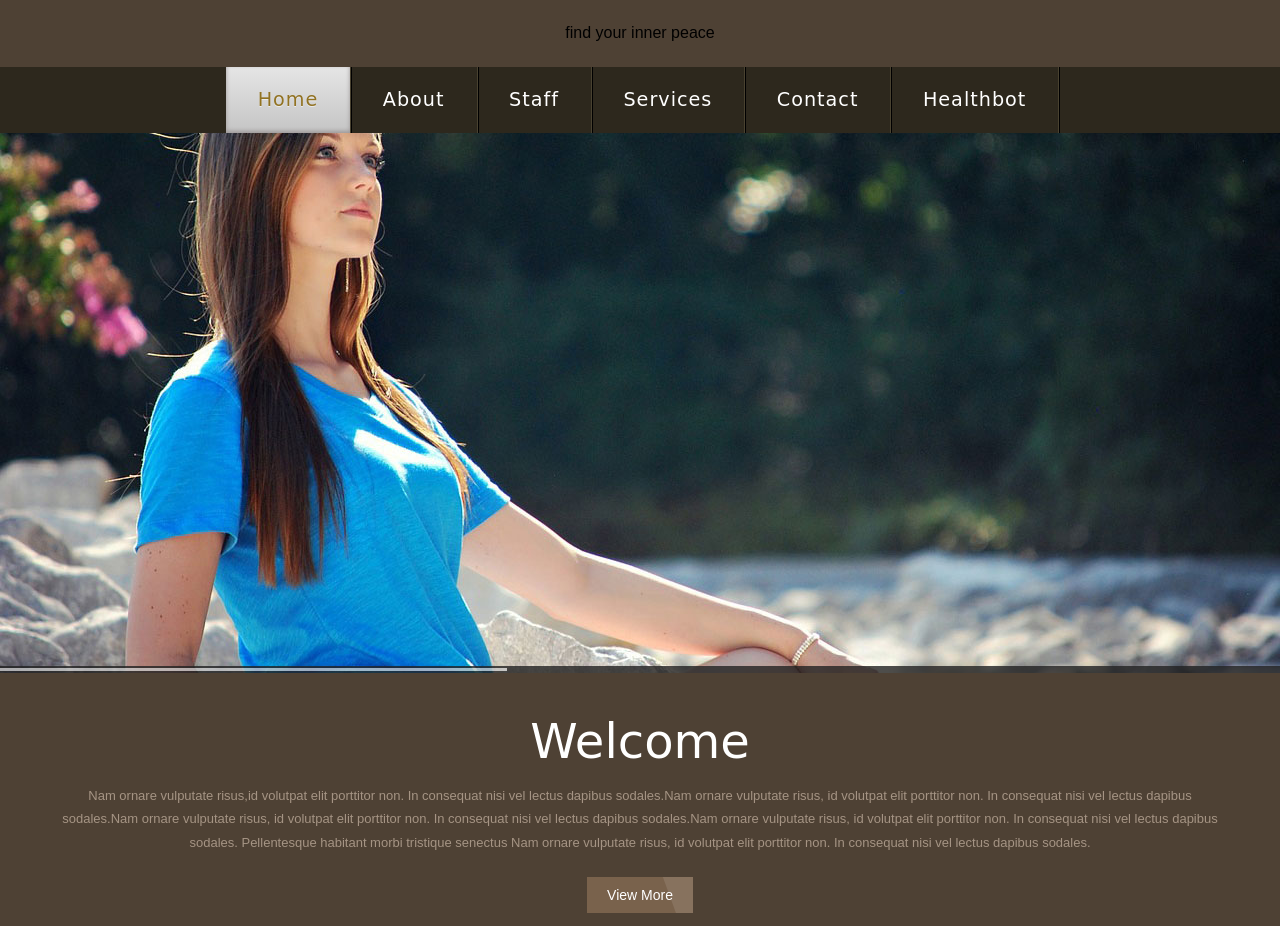
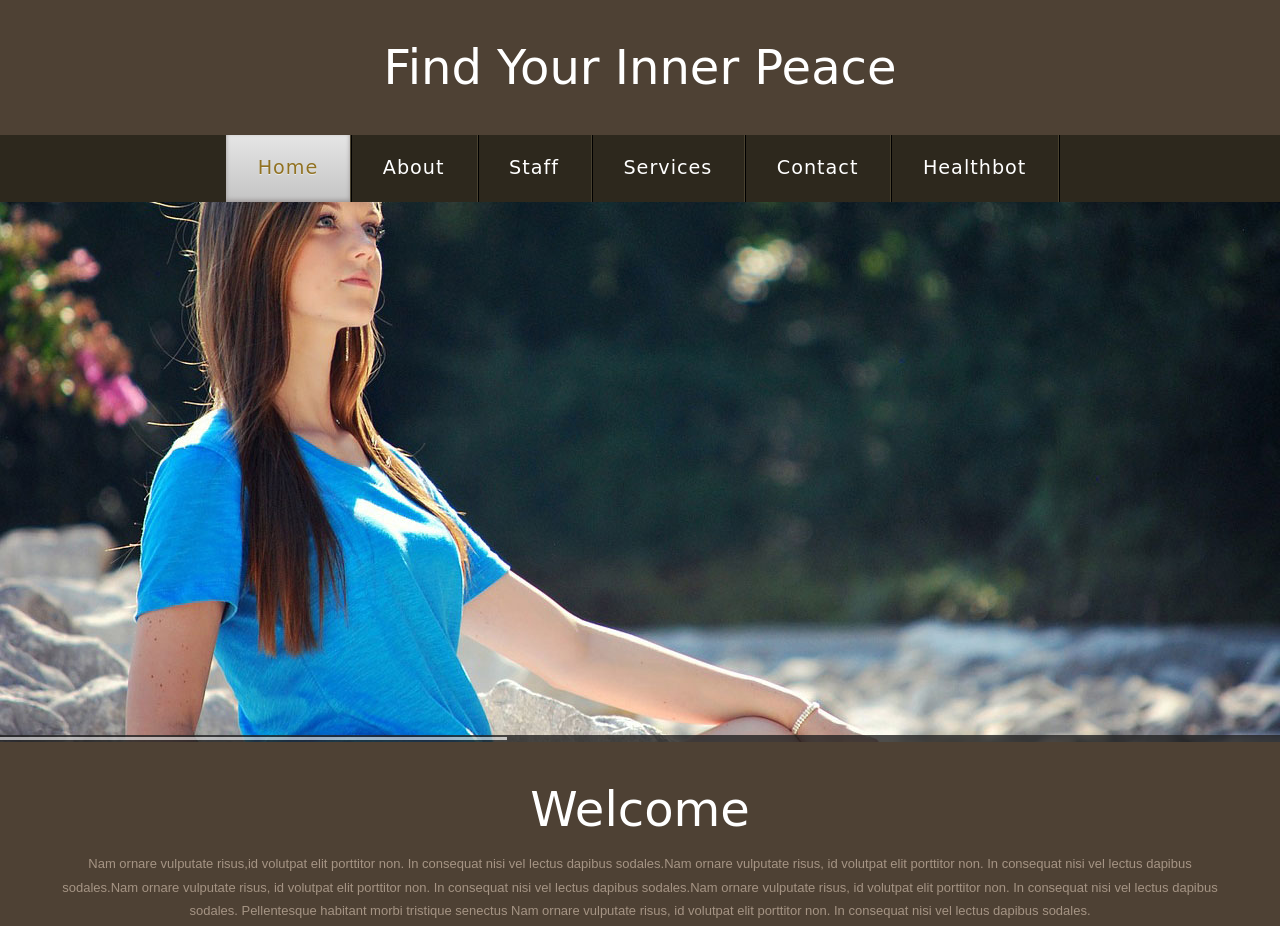
Before and after one commit to teja566/project9, a plain HTML site: page index.html in a window 1280 px wide. Shown: the top 926 px of the page. Drawn offline with Linux system fonts and the light colour scheme; a web font is replaced by a local one.

Commit message:
Update index.html

```diff
--- a/index.html
+++ b/index.html
@@ -36,7 +36,7 @@
 		<div class="wrap">
 			<div class="main">
 				<div class="content">
-					<h1>find your inner peace</h1>
+					<h2>find your inner peace</h2>
 			</div>
 		</div>
 	</div>
```
